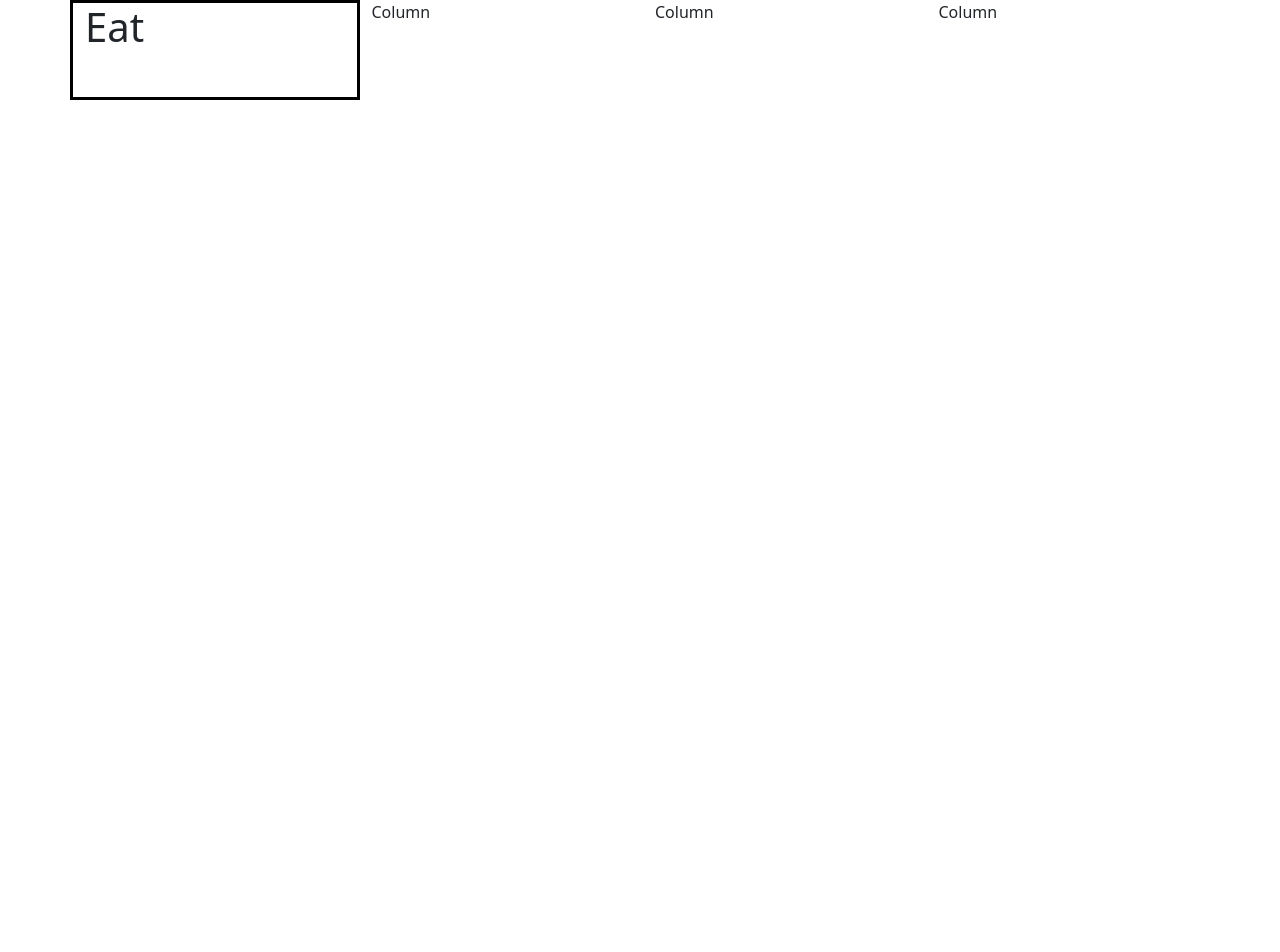
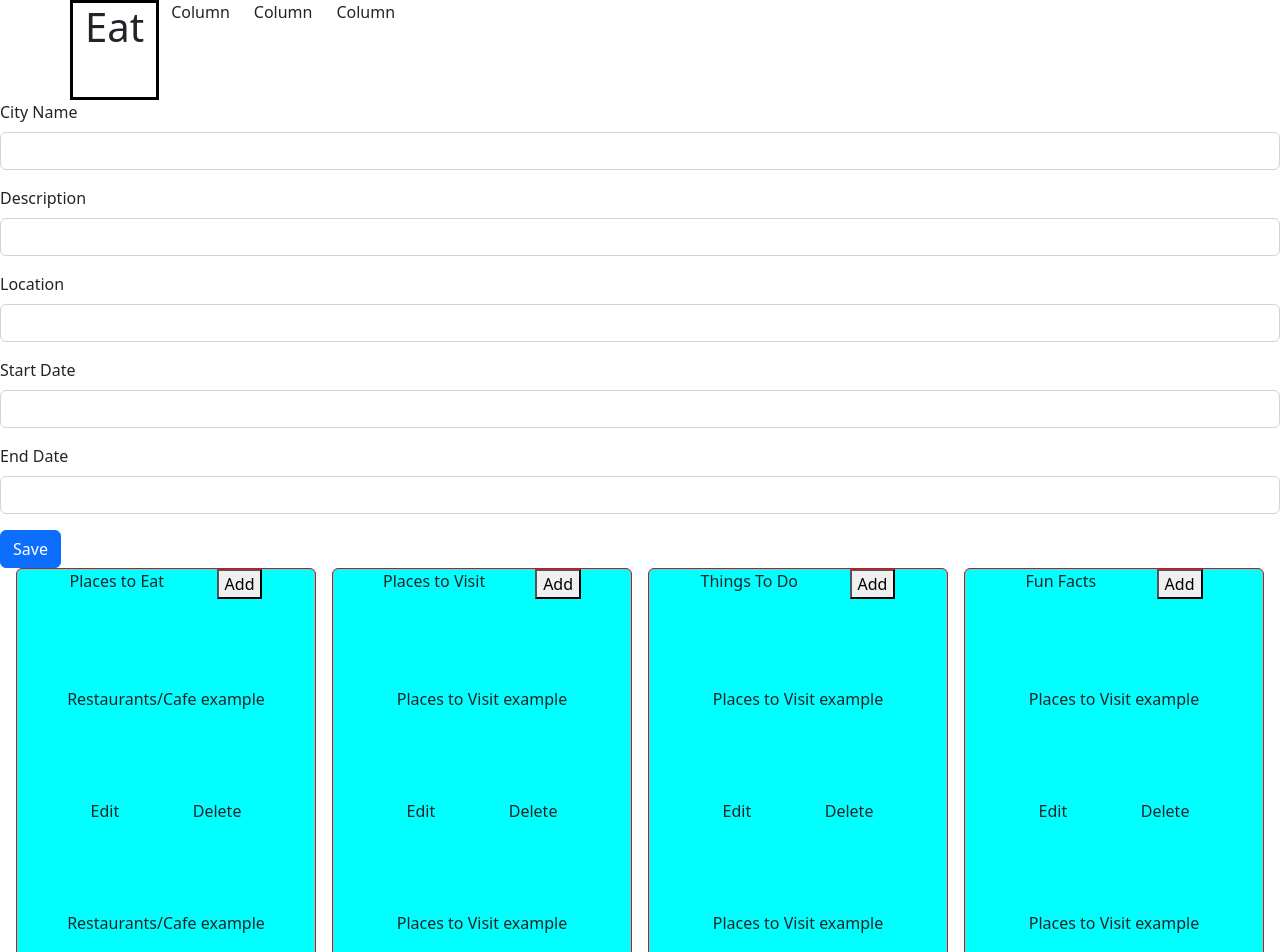
Before and after one commit to jgray33/travel-planner, a React (Create React App) app in the folder client/: page /trip in a window 1280 px wide. Shown: the top 952 px of the page. Before the commit the page ends 800 px from the top, so only its background shows below. Built offline with nearby package versions, Linux system fonts and the light colour scheme.

Commit message:
adding in html for cards

```diff
--- a/client/public/index.html
+++ b/client/public/index.html
@@ -1,6 +1,9 @@
 <!DOCTYPE html>
 <html lang="en">
   <head>
+
+      <link rel="stylesheet" href="style.css">
+
     <meta charset="utf-8" />
     <!-- <link rel="icon" href="%PUBLIC_URL%/favicon.ico" /> -->
     <meta name="viewport" content="width=device-width, initial-scale=1" />
@@ -39,5 +42,134 @@
       To begin the development, run `npm start` or `yarn start`.
       To create a production bundle, use `npm run build` or `yarn build`.
     -->
+
+
   </body>
-</html>
+  </html>
+
+   <!--'Adding New Trip' HTML Page-->
+    <meta name="viewport>
+
+    <!doctype html>
+    <html lang="en">
+      <head>
+        <meta charset="utf-8">
+        <meta name="viewport" content="width=device-width, initial-scale=1">
+        <title>Bootstrap demo</title>
+        <link href="https://cdn.jsdelivr.net/npm/bootstrap@5.2.0-beta1/dist/css/bootstrap.min.css" rel="stylesheet" integrity="sha384-0evHe/X+R7YkIZDRvuzKMRqM+OrBnVFBL6DOitfPri4tjfHxaWutUpFmBp4vmVor" crossorigin="anonymous">
+      </head>
+      <body>
+
+        <script src="https://cdn.jsdelivr.net/npm/bootstrap@5.2.0-beta1/dist/js/bootstrap.bundle.min.js" integrity="sha384-pprn3073KE6tl6bjs2QrFaJGz5/SUsLqktiwsUTF55Jfv3qYSDhgCecCxMW52nD2" crossorigin="anonymous"></script>
+
+
+
+<!--HTML for page 4 -->
+    <form>
+      <div class="mb-3">
+        <label class="form-label">City Name </label>
+        <input type="text" class="form-control" id="CityName">
+      </div>
+      <div class="mb-3">
+        <label class="form-label"> Description </label>
+        <input type="text" class="form-control" id="Description">
+      </div>
+      <div class="mb-3">
+        <label class="form-label"> Location </label>
+        <input type= "text"  class="form-control" id="Location">
+      </div>
+      <div class="mb-3">
+        <label class="form-label"> Start Date </label>
+        <input type="text"  class="form-control" id="StartDate">
+      </div>
+      <div class="mb-3">
+        <label class="form-label"> End Date </label>
+        <input type="text"  class="form-control" id="EndDate">
+      </div>
+      <button type="save" class="btn btn-primary">Save</button>
+
+
+
+
+  <!-- HTML for page 5-->
+
+
+ <div class="cardContainer">
+
+<section class = "card">
+<div class ="header">
+  <header>  Places to Eat </header>
+  <button> Add </button>
+</div>
+<div class=" box"><div class="box1"> Restaurants/Cafe example  </div><div class='minibox'> <div class="minibox1"> Edit </div><div class="minibox2"> Delete </div></div></div>
+<div class=" box"><div class="box1"> Restaurants/Cafe example  </div><div class='minibox'> <div class="minibox3"> Edit </div><div class="minibox4"> Delete </div></div></div>
+</section>
+
+
+<section class = "card">
+<div class ="header">
+  <header>  Places to Visit </header>
+  <button> Add </button>
+</div>
+<div class=" box"><div class="box1"> Places to Visit example  </div><div class='minibox'> <div class="minibox1"> Edit </div><div class="minibox2"> Delete </div></div></div>
+<div class=" box"><div class="box1"> Places to Visit example  </div><div class='minibox'> <div class="minibox3"> Edit </div><div class="minibox4"> Delete </div></div></div>
+</section>
+
+
+<section class = "card">
+  <div class ="header">
+    <header>  Things To Do  </header>
+    <button> Add </button>
+  </div>
+  <div class=" box"><div class="box1"> Places to Visit example  </div><div class='minibox'> <div class="minibox1"> Edit </div><div class="minibox2"> Delete </div></div></div>
+  <div class=" box"><div class="box1"> Places to Visit example  </div><div class='minibox'> <div class="minibox3"> Edit </div><div class="minibox4"> Delete </div></div></div>
+  </section>
+
+  <section class = "card">
+    <div class ="header">
+      <header>  Fun Facts </header>
+      <button> Add </button>
+    </div>
+    <div class=" box"><div class="box1"> Places to Visit example  </div><div class='minibox'> <div class="minibox1"> Edit </div><div class="minibox2"> Delete </div></div></div>
+    <div class=" box"><div class="box1"> Places to Visit example  </div><div class='minibox'> <div class="minibox3"> Edit </div><div class="minibox4"> Delete </div></div></div>
+    </section>
+
+
+
+</div>
+
+
+
+
+
+
+
+
+      <!-- HTML for page 6-->
+
+    <div class="mb-3">
+      <label class="form-label"> Name </label>
+      <input type="text" class="form-control" id="Name">
+    </div>
+    <div class="mb-3">
+      <label class="form-label"> Location </label>
+      <input type="text" class="form-control" id="Location">
+    </div>
+    <div class="mb-3">
+      <label class="form-label"> Notes </label>
+      <input type="text" class="form-control" id="extraNotes">
+    </div>
+   <button type="save" class="btn btn-primary">Save</button>
+
+
+
+  <!-- HTML for page 7 -->
+
+<div class="mb-3">
+  <label class="description">Description</label>
+  <textarea class="form-control" id="descriptionOfTrip" rows="3"></textarea>
+</div>
+
+ <button type="save" class="btn btn-primary">Save</button>
+
+ </form>
--- /dev/null
+++ b/client/public/style.css
@@ -0,0 +1,73 @@
+/*.center {
+    text-align: center;
+    border: 3px solid blue ;
+  }
+
+
+
+.flex-container {
+    display: flex;
+    justify-content: center;
+  }
+
+
+  /*A class selector- the specified properties will be applied to all elements containing the specified selector  */
+/*.online-reputation-management {
+    margin-bottom: 20px;
+    padding: 50px;
+    height: 300px;
+    font-family: 'Gill Sans', 'Gill Sans MT', Calibri, 'Trebuchet MS', sans-serif;
+    background-color: white;
+    color: blue;
+}*/
+
+ .container {
+  display: flex;
+}
+
+.item {
+  flex-grow: 1;
+  height: 100px;
+}
+
+.item + .item {
+  margin-left: 2%;
+}
+
+
+
+.card {
+  width: 300px;
+  display: flex;
+  flex-direction: column;
+  background-color: aqua !important;
+  border-color: red !important;
+}
+.box1{
+width: 100% !important;
+display: flex;
+align-items: center;
+justify-content: center;
+border-color: red !important;
+border: 1px;
+height:200px;
+
+}
+.minibox{
+  display: flex;
+  width: 100%;
+  justify-content: space-evenly;
+}
+
+.cardContainer {
+display : flex;
+flex-direction: row;
+width: 100%;
+justify-content: space-evenly;
+}
+
+.header {
+display : flex;
+width: 100%;
+justify-content: space-evenly;
+}
```
